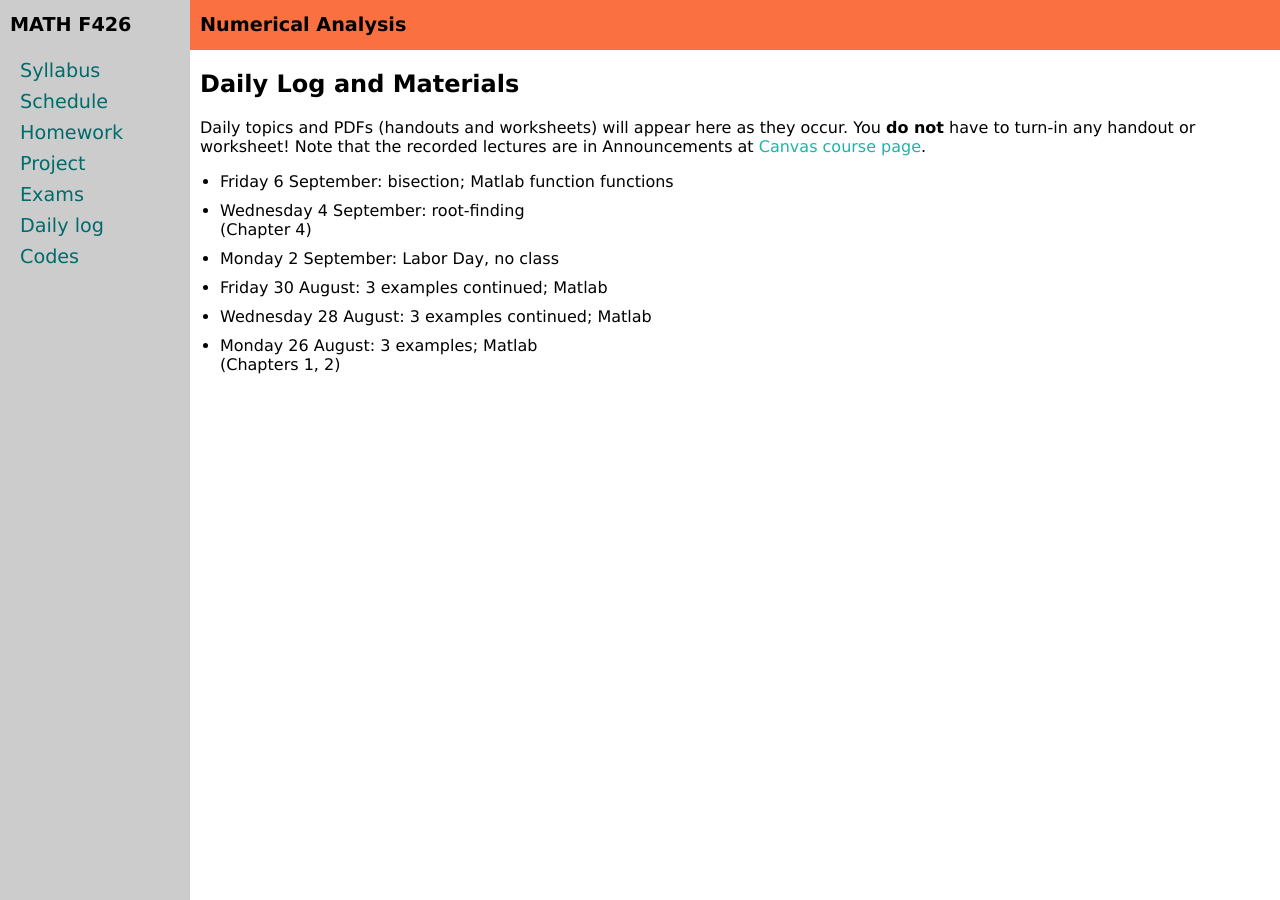
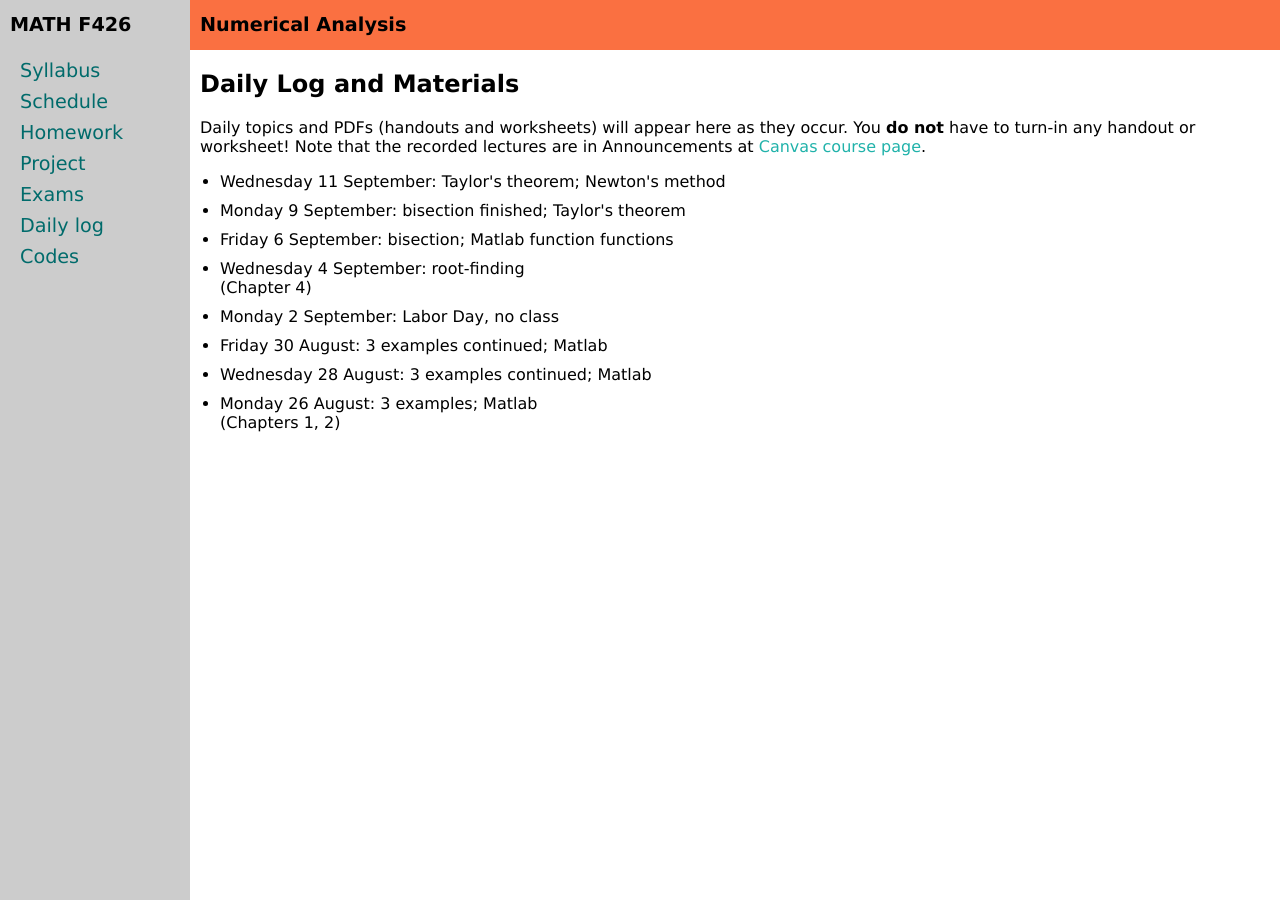
Before and after one commit to bueler/numerical, a Jekyll site: the page built from daily.md, in a window 1280 px wide. Built offline with Jekyll 4.4.1, drawn with Linux system fonts in a browser that asks for light colours.

Commit message:
minimal daily log

```diff
--- a/_data/daily.yml
+++ b/_data/daily.yml
@@ -1,6 +1,10 @@
 semester: Fall 2024
 home: assets/handouts
 daily:
+- name: Wednesday 11 September
+  description: Taylor's theorem; Newton's method
+- name: Monday 9 September
+  description: bisection finished; Taylor's theorem
 - name: Friday 6 September
   description: bisection; Matlab function functions
 - name: Wednesday 4 September
```
